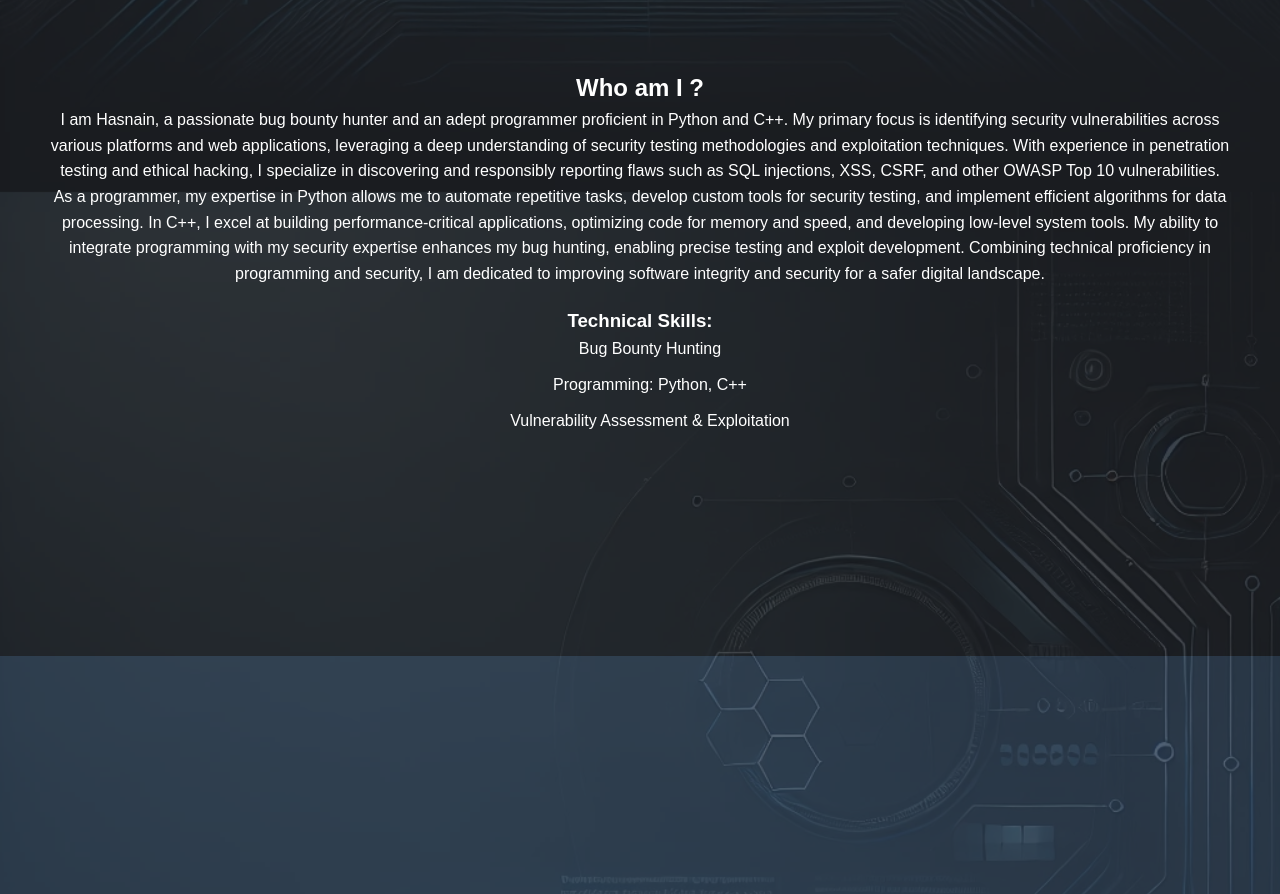
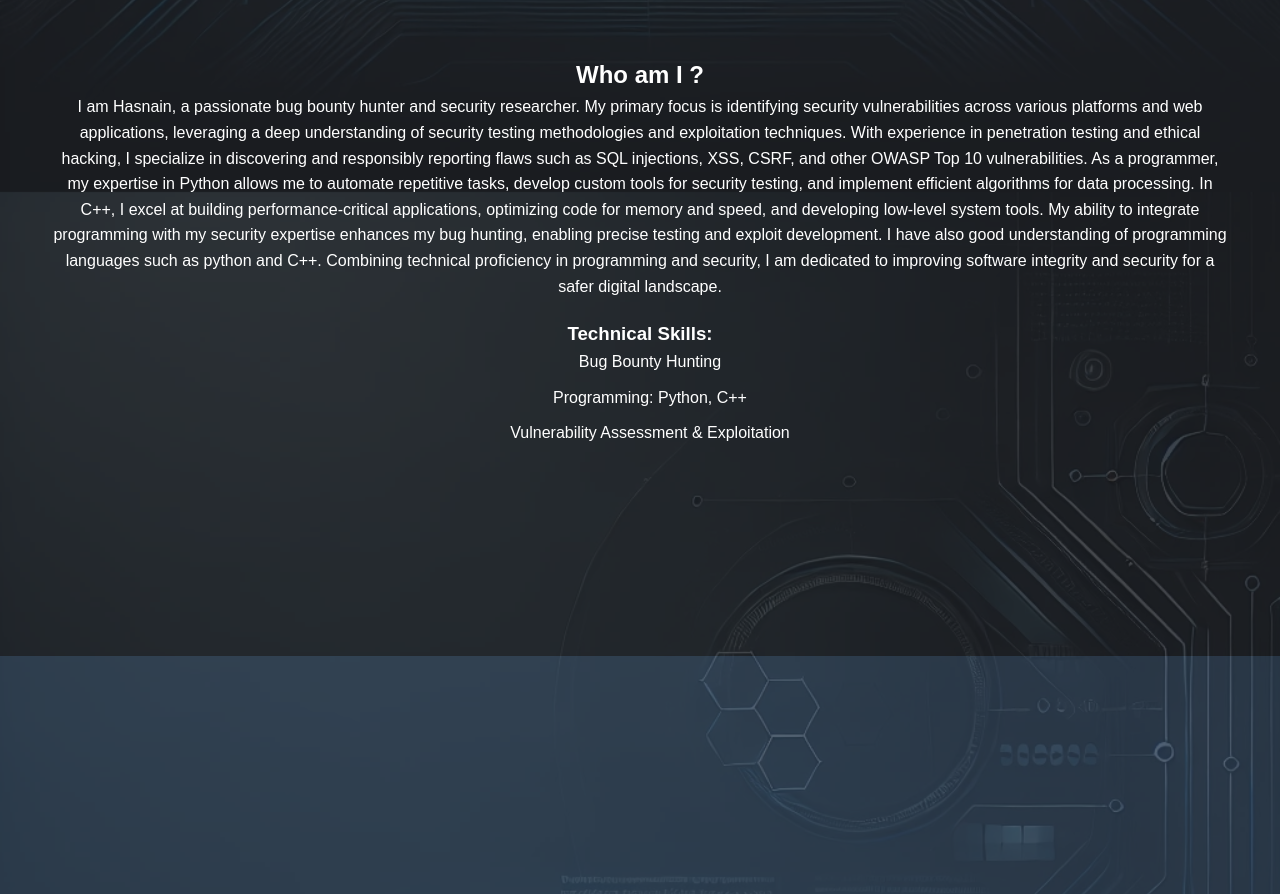
Before and after one commit to MHasnain00/mhasnain00.github.io, a plain HTML site: page index.html in a window 1280 px wide. Shown: the part 1088-1982 px from the top of the page. Drawn offline with Linux system fonts and the light colour scheme.

Commit message:
Update index.html

```diff
--- a/index.html
+++ b/index.html
@@ -39,12 +39,12 @@
     <section id="about" class="about">
         <div class="content">
             <h2>Who am I ?</h2>
-            <p>I am Hasnain, a passionate bug bounty hunter and an adept programmer proficient in Python and C++.
+            <p>I am Hasnain, a passionate bug bounty hunter and security researcher.
                 My primary focus is identifying security vulnerabilities across various platforms and web applications, leveraging a deep understanding of security testing methodologies and exploitation techniques.
                 With experience in penetration testing and ethical hacking, I specialize in discovering and responsibly reporting flaws such as SQL injections, XSS, CSRF, and other OWASP Top 10 vulnerabilities.
 
                 As a programmer, my expertise in Python allows me to automate repetitive tasks, develop custom tools for security testing, and implement efficient algorithms for data processing. In C++, I excel at building performance-critical applications, optimizing code for memory and speed, and developing low-level system tools.
-                My ability to integrate programming with my security expertise enhances my bug hunting, enabling precise testing and exploit development.
+                My ability to integrate programming with my security expertise enhances my bug hunting, enabling precise testing and exploit development. I have also good understanding of programming languages such as python and C++.
 
                 Combining technical proficiency in programming and security, I am dedicated to improving software integrity and security for a safer digital landscape.
             </p>
```
